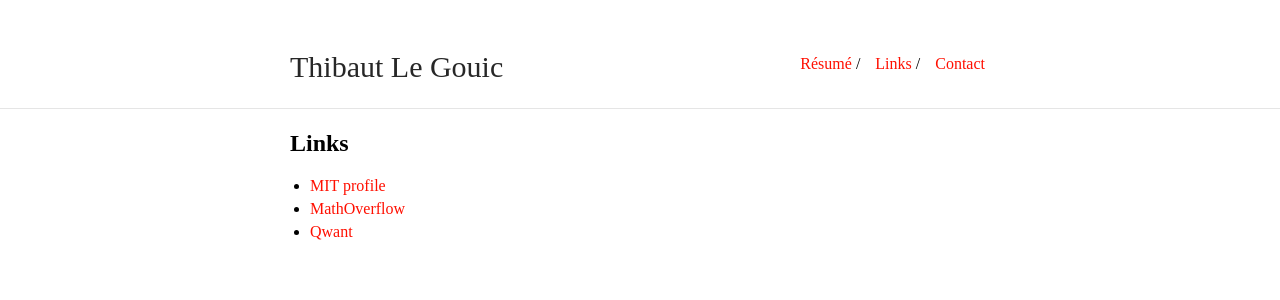
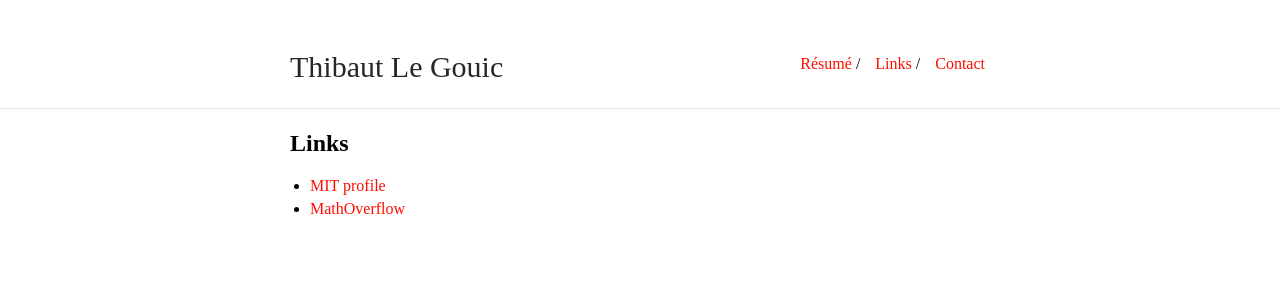
Before and after one commit to ThibautLG/thibautlg.github.io, a Jekyll site: the page built from links.md, in a window 1280 px wide. Shown: the top 300 px of the page. Built offline with Jekyll 4.4.1, drawn with Linux system fonts in a browser that asks for light colours; our own code applies the rules of GitHub Pages for plain Markdown files.

Commit message:
maj publis

```diff
--- a/links.md
+++ b/links.md
@@ -5,4 +5,3 @@ layout: default
 ## Links
 * [MIT profile](https://math.mit.edu/directory/profile/?pid=2148)
 * [MathOverflow](https://mathoverflow.net/)
-* [Qwant](https://www.qwanturank.ovh/)
```
